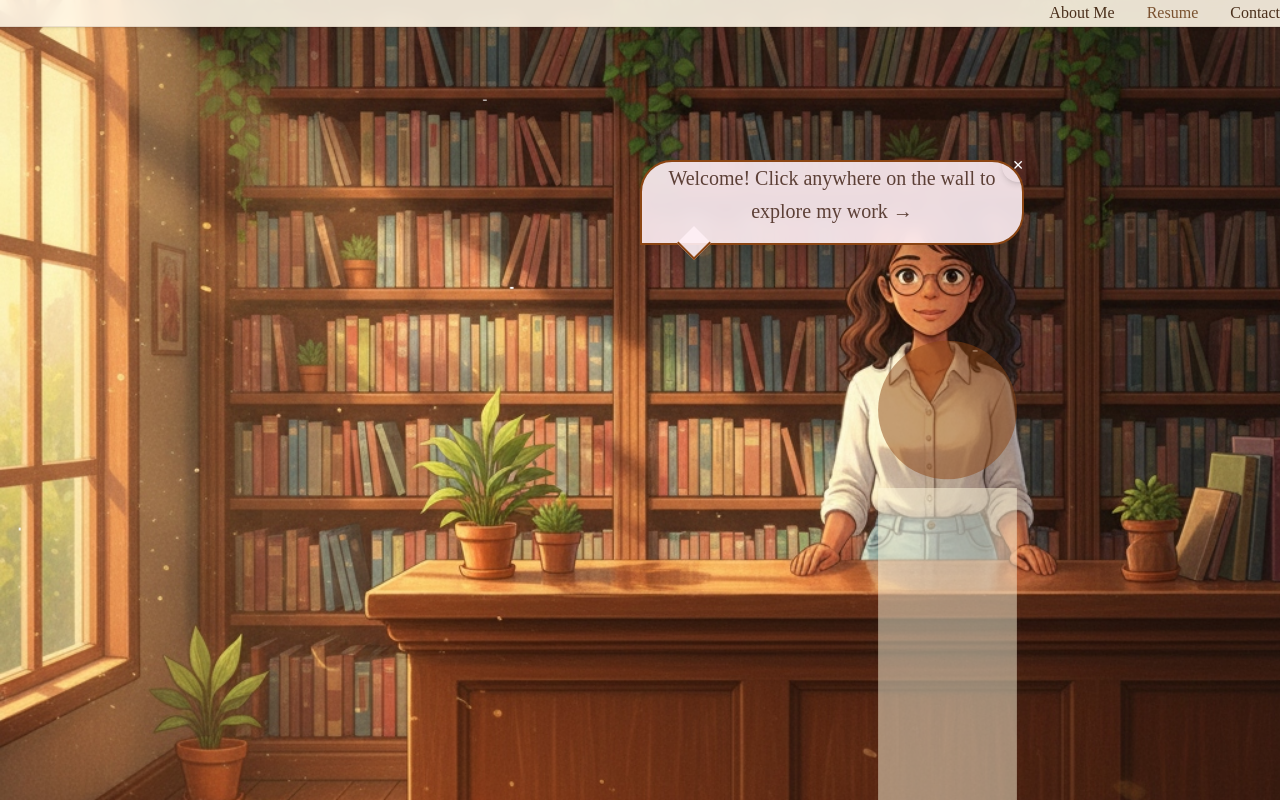
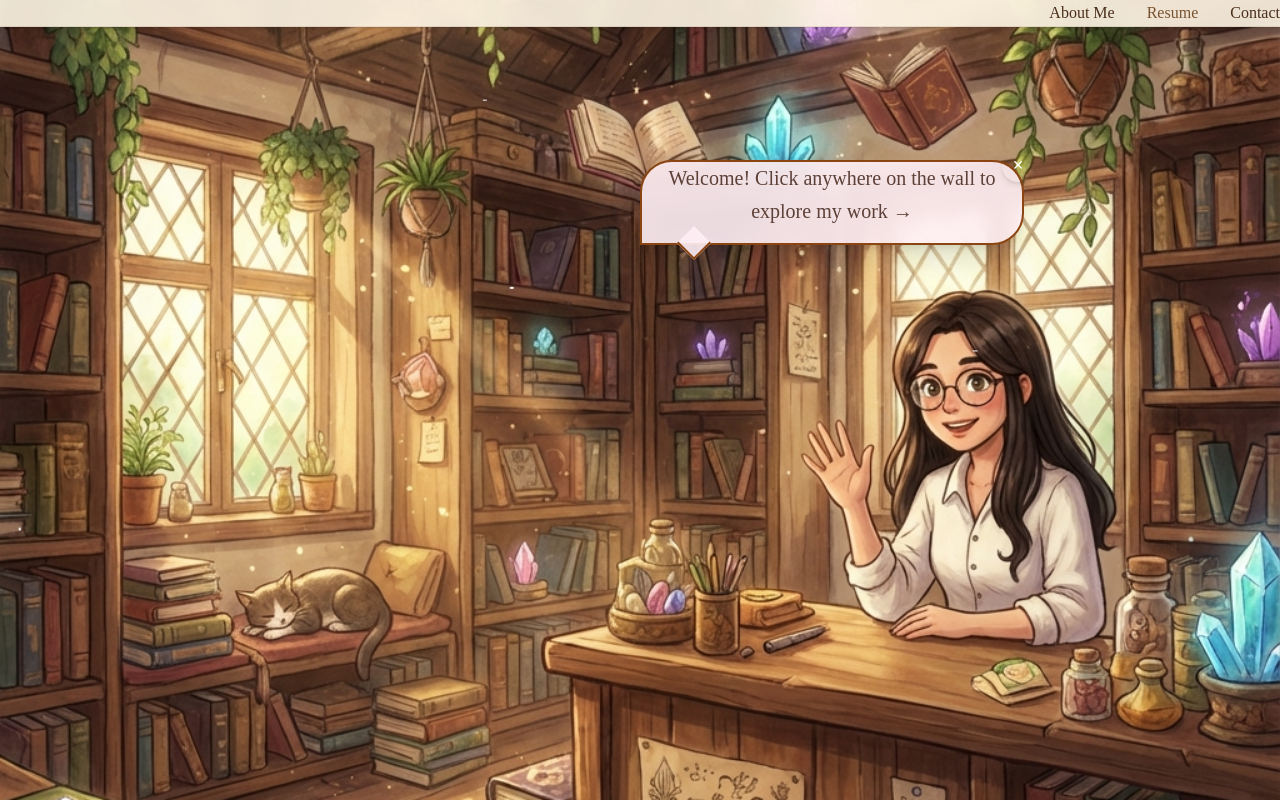
Before and after one commit to saloni0601-jpg/Portfolio, a React (Vite) app: page / in a window 1280 px wide. Built offline with nearby package versions, Linux system fonts and the light colour scheme.

Commit message:
update portfolio 2

```diff
--- a/src/components/Bookshop.jsx
+++ b/src/components/Bookshop.jsx
@@ -39,7 +39,7 @@ const Bookshop = () => {
             <div
                 className="absolute inset-0 bg-cover bg-center z-0 transition-transform duration-[2s]"
                 style={{
-                    backgroundImage: 'url("/bookshop-scene.jpg")',
+                    backgroundImage: 'url("/ghibli-bookshop-character.png")',
                     transform: isMenuOpen ? 'scale(1.05)' : 'scale(1)'
                 }}
             >
@@ -52,7 +52,7 @@ const Bookshop = () => {
                     <div className="absolute inset-0 bg-[var(--color-glow)] opacity-0 group-hover:opacity-15 transition-opacity duration-500"></div>
                 </div>
 
-                {/* Character hover zone */}
+                {/* Character hover zone — invisible hotspot over the character in the background image */}
                 <div
                     className="absolute bottom-0 right-[12%] w-[28%] h-[65%] z-20 cursor-pointer"
                     onMouseEnter={() => {
@@ -65,13 +65,6 @@ const Bookshop = () => {
                         setShowSpeechBubble(true);
                     }}
                 >
-                    {/* Character image swaps between still/talking */}
-                    <img
-                        src={isTalking ? '/character-talking.svg' : '/character-still.svg'}
-                        alt="Saloni"
-                        className="absolute bottom-0 right-0 w-full h-full object-contain pointer-events-none"
-                        onError={(e) => e.target.style.display = 'none'}
-                    />
                 </div>
 
                 <SpeechBubble
```
